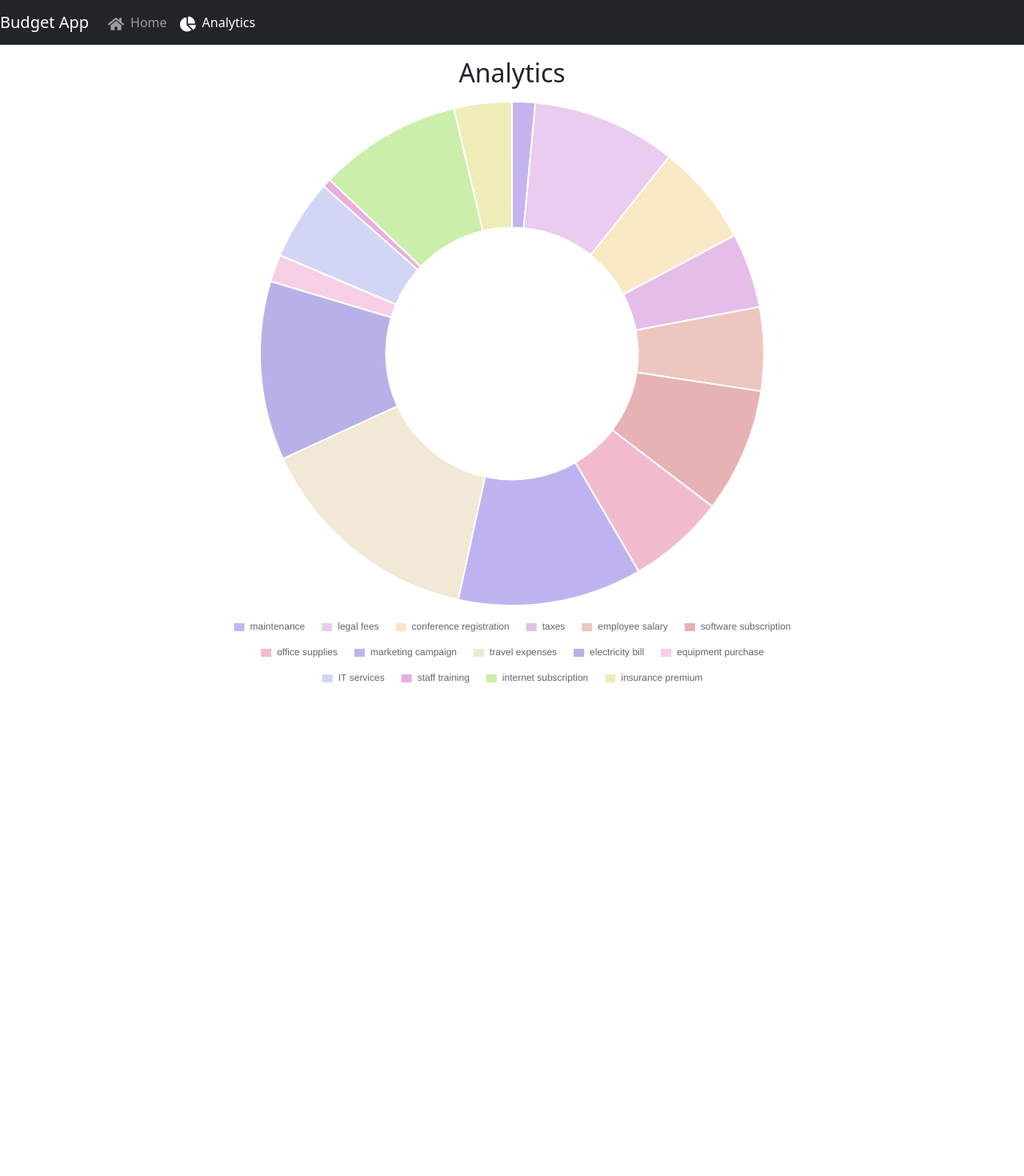
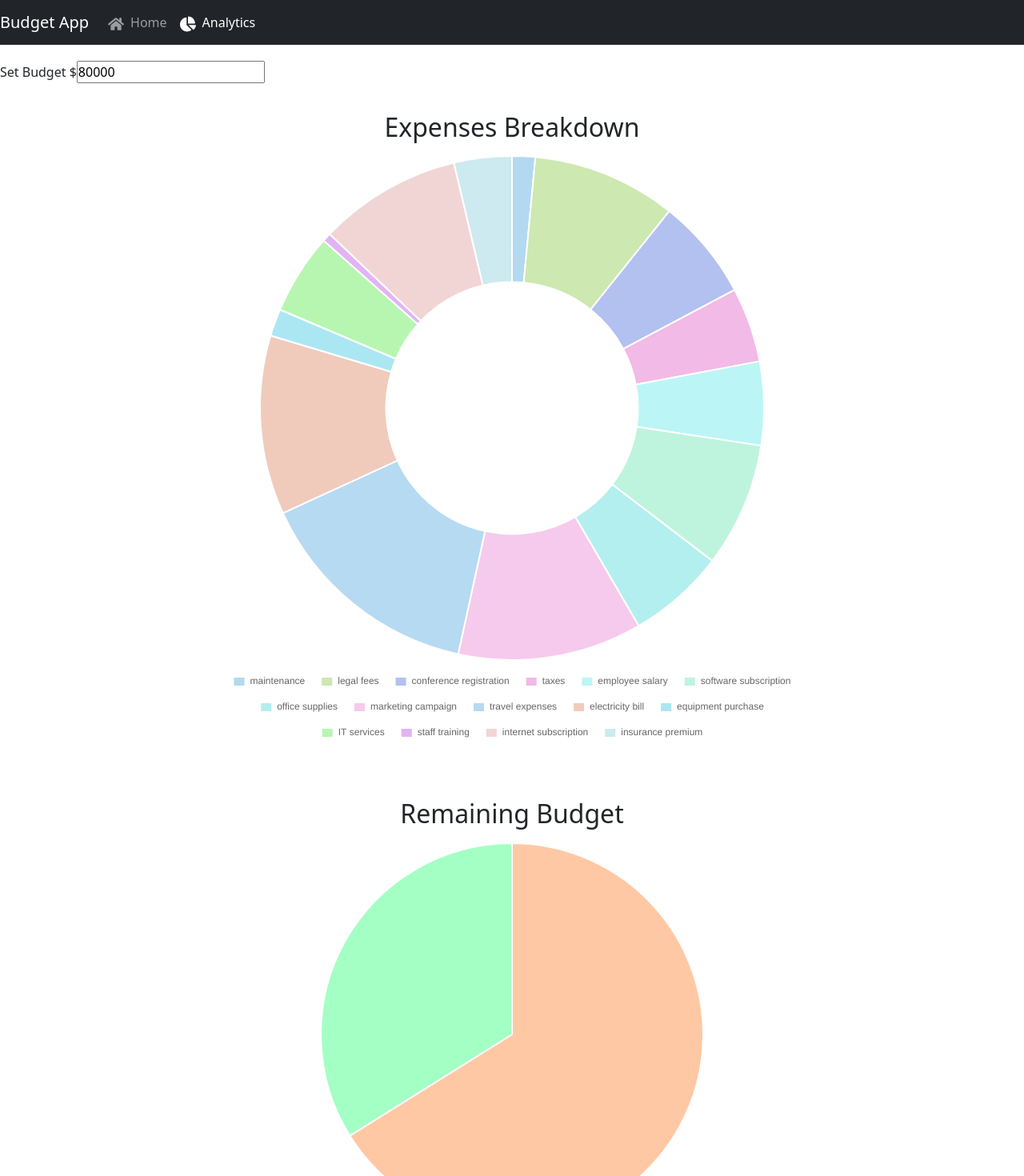
Before and after one commit to elenichas/expenses-app, a React (Vite) app: page /analytics in a window 1280 px wide. Shown: the top 1470 px of the page at 80% size. Before the commit the page ends 894 px from the top, so only its background shows below. Built offline with nearby package versions, Linux system fonts and the light colour scheme; data requests are answered from the project's data file.

Commit message:
(feat): add budget pie

```diff
--- /dev/null
+++ b/src/components/pie-chart/BudgetPieChart.tsx
@@ -0,0 +1,55 @@
+import React from "react";
+import { Pie } from "react-chartjs-2";
+import { Chart as ChartJS, ArcElement, Tooltip, Legend } from "chart.js";
+
+// Register Chart.js components
+ChartJS.register(ArcElement, Tooltip, Legend);
+
+interface BudgetPieChartProps {
+  totalExpenses: number;
+  budget: number;
+}
+
+const BudgetPieChart: React.FC<BudgetPieChartProps> = ({
+  totalExpenses,
+  budget,
+}) => {
+  const spent = totalExpenses;
+  const remaining = Math.max(budget - spent, 0); // Ensure the remaining budget doesn't go negative
+
+  // Data for the budget pie chart
+  const data = {
+    labels: ["Spent", "Remaining"],
+    datasets: [
+      {
+        label: "Budget Usage",
+        data: [spent, remaining],
+        backgroundColor: ["#ffc8a4", "#a4ffc5"], // Red for spent, green for remaining
+        hoverOffset: 4,
+      },
+    ],
+  };
+
+  // Chart options
+  const options = {
+    responsive: true,
+    plugins: {
+      legend: {
+        position: "bottom",
+      },
+    },
+  };
+
+  return (
+    <div style={{ width: "40%", margin: "0 auto", paddingTop: "20px" }}>
+      <h2 className="my-3 text-center">Remaining Budget</h2>
+      {budget > 0 ? (
+        <Pie data={data} options={options} />
+      ) : (
+        <p>Please set a budget to view the chart.</p>
+      )}
+    </div>
+  );
+};
+
+export default BudgetPieChart;
--- a/src/components/pie-chart/PieChart.tsx
+++ b/src/components/pie-chart/PieChart.tsx
@@ -92,6 +92,7 @@ const PieChart: React.FC<PieChartProps> = ({ expenses }) => {
 
   return (
     <div className="pie-chart-container">
+      <h2 className="my-3 text-center">Expenses Breakdown</h2>
       <Doughnut data={data} options={options} />
     </div>
   );
--- a/src/pages/AnalyticsPage.tsx
+++ b/src/pages/AnalyticsPage.tsx
@@ -1,11 +1,43 @@
-import React from "react";
+import React, { useState, useEffect } from "react";
 import PieChart from "../components/pie-chart/PieChart";
+import BudgetPieChart from "../components/pie-chart/BudgetPieChart"; // New pie chart for budget tracking
 
 const AnalyticsPage = ({ expenses }) => {
+  const [budget, setBudget] = useState(80000); // Budget state
+  const [totalExpenses, setTotalExpenses] = useState(0); // Total expenses state
+
+  // Calculate the total expenses
+  useEffect(() => {
+    const total = expenses.reduce(
+      (sum, expense) => sum + expense.expense_amount,
+      0
+    );
+    setTotalExpenses(total);
+  }, [expenses]);
+
+  // Handle budget input change
+  const handleBudgetChange = (e: React.ChangeEvent<HTMLInputElement>) => {
+    setBudget(Number(e.target.value));
+  };
+
   return (
     <div>
-      <h2 className="my-3 text-center">Analytics</h2>
+      {/* Budget input */}
+      <div style={{ margin: "20px 0" }}>
+        <label htmlFor="budget">Set Budget $ </label>
+        <input
+          type="number"
+          id="budget"
+          value={budget}
+          onChange={handleBudgetChange}
+          placeholder="Enter your budget"
+        />
+      </div>
+      {/* Display the expenses pie chart */}
       <PieChart expenses={expenses} />
+
+      {/* Display the budget pie chart */}
+      <BudgetPieChart totalExpenses={totalExpenses} budget={budget} />
     </div>
   );
 };
```
